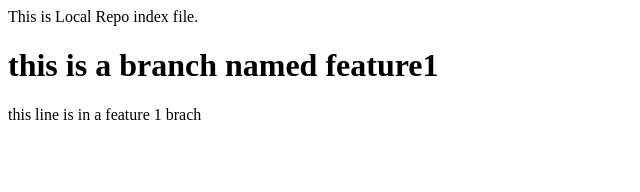
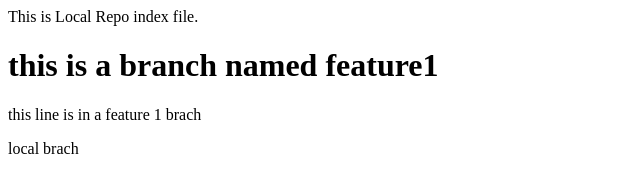
Before and after one commit to AartiSharma-26/local-repo, a plain HTML site: page index.html in a window 1280 px wide. Shown: the full height of the page, 0-640 px from the left. Drawn offline with Linux system fonts and the light colour scheme.

Commit message:
add lines

```diff
--- a/index.html
+++ b/index.html
@@ -1,3 +1,4 @@
 <p>This is Local Repo index file.</p>
 <h1>this is a branch named feature1</h1>
 <p>this line is in a feature 1 brach </p>
+<p>local brach</p>
```
